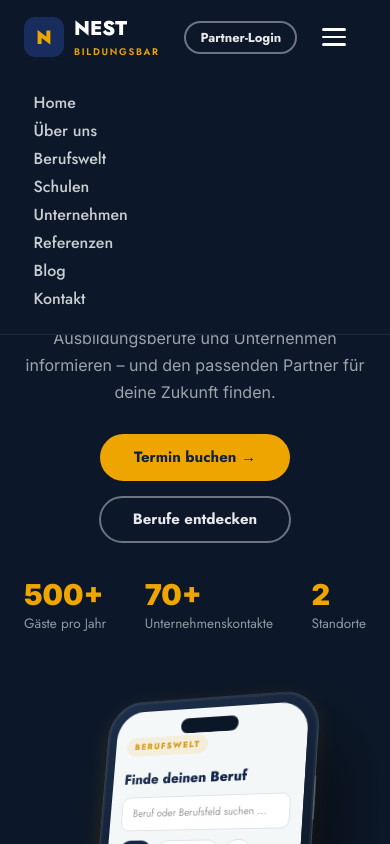
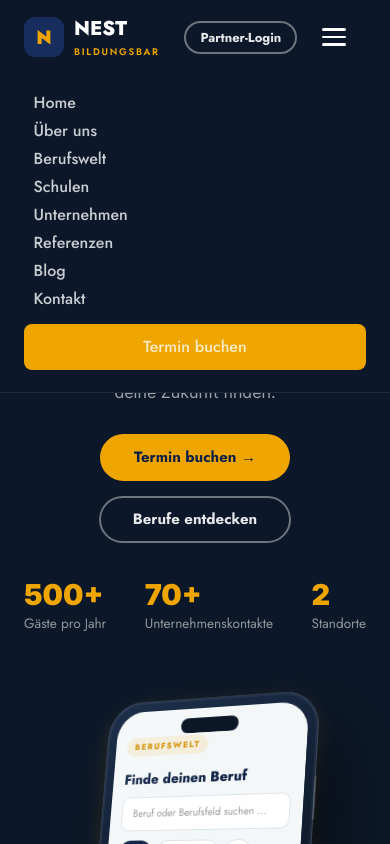
Before and after one commit to blizzard23/NEST-BildungsBar-Homepage, a Next.js app: page / in a window 390 px wide. Both pictures are taken after a click on the button "Menü öffnen". Shown: the top 844 px of the page. Built offline with nearby package versions, Linux system fonts and the light colour scheme; no server answers; the database is empty.

Commit message:
Fix: Termin-buchen-Button im mobilen Hamburger-Menü
- Header: nav-li-termin als letztes nav-links-Element hinzugefügt
- CSS: Desktop versteckt den Eintrag, Mobile zeigt ihn als goldenen CTA-Button

https://claude.ai/code/session_013hemkhz9yqXRFZjgAA9x7t

```diff
--- a/components/Header.jsx
+++ b/components/Header.jsx
@@ -18,6 +18,7 @@ export default function Header() {
             <li><a href="/referenzen">Referenzen</a></li>
             <li><a href="/blog">Blog</a></li>
             <li><a href="/kontakt">Kontakt</a></li>
+            <li className="nav-li-termin"><a className="btn btn-primary nav-li-termin-a" href="/terminbuchung">Termin buchen</a></li>
           </ul>
           <div className="nav-cta">
             <PartnerLoginButton />
--- a/public/assets/styles.css
+++ b/public/assets/styles.css
@@ -96,6 +96,9 @@ a { text-decoration: none; color: var(--gold-dark); }
 .nav-toggle { display: none; background: none; border: 0; width: 44px; height: 44px; cursor: pointer; flex-direction: column; justify-content: center; gap: 5px; }
 .nav-toggle span { display: block; height: 2.5px; width: 24px; background: #fff; border-radius: 2px; }
 
+/* Termin-Button nur auf Mobile im Hamburger-Menü sichtbar */
+.nav-li-termin { display: none; }
+
 @media (max-width: 1000px) {
   .nav-toggle { display: flex; }
   .nav-links, .nav-cta .btn { display: none; }
@@ -106,6 +109,8 @@ a { text-decoration: none; color: var(--gold-dark); }
     padding: 1rem 24px 1.4rem; gap: .15rem; border-bottom: 1px solid rgba(255,255,255,0.08);
   }
   .nav-links.open a { padding: .8rem .6rem; font-size: 1rem; }
+  .nav-li-termin { display: block; margin-top: 10px; }
+  .nav-li-termin-a { display: block; text-align: center; padding: 13px 22px !important; font-size: 1rem !important; border-radius: 12px; }
 }
 
 /* ---------- HERO (navy + gold clip-path edge) ---------- */
```
